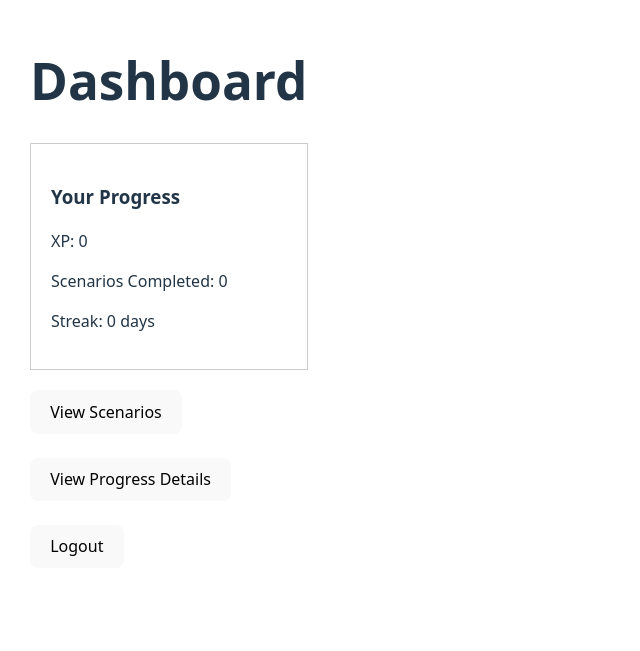
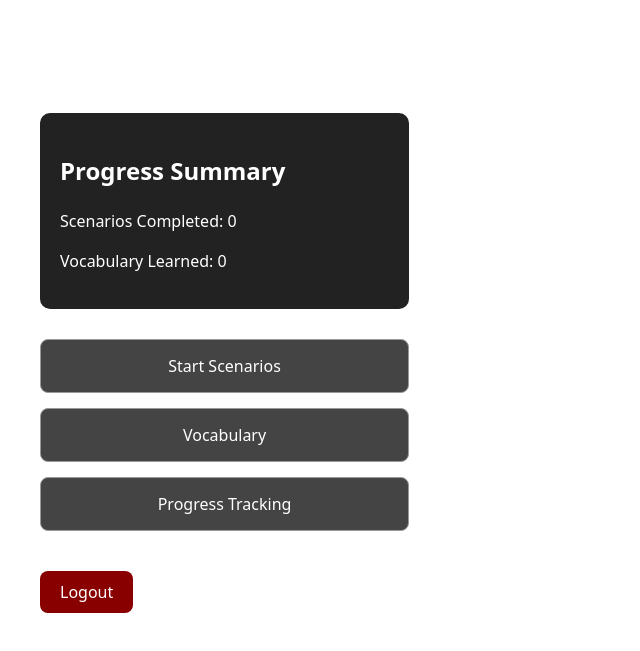
Before and after one commit to JoshMcGlynn/NihonGO, a React (Vite) app: page /dashboard in a window 1280 px wide. Shown: the part 107-758 px from the top of the page, without its empty margins (0-640 px from the left). Built offline with nearby package versions, Linux system fonts and the light colour scheme; no server answers; sample sign-in values are in the browser's storage.

Commit message:
Added proper dashboard features, example Scenario page, and Scenario difficulty selection page. Fixed React Routing across entire application

```diff
--- a/package.json
+++ b/package.json
@@ -12,7 +12,8 @@
   "dependencies": {
     "firebase": "^12.6.0",
     "react": "^18.3.1",
-    "react-dom": "^18.3.1"
+    "react-dom": "^18.3.1",
+    "react-router-dom": "^7.10.1"
   },
   "devDependencies": {
     "@eslint/js": "^9.39.1",
--- a/src/App.jsx
+++ b/src/App.jsx
@@ -5,6 +5,7 @@ import Login from "./pages/Login";
 import Dashboard from "./pages/Dashboard";
 import Scenarios from "./pages/Scenario";
 import Progress from "./pages/progress";
+import ScenarioStart from "./pages/ScenarioStart";
 
 import ProtectedRoute from "./components/ProtectedRoute";
 
@@ -44,6 +45,15 @@ export default function App() {
           }
         />
 
+        <Route
+          path = "/scenario/:id"
+          element={
+            <ProtectedRoute>
+              <ScenarioStart />
+            </ProtectedRoute>
+          }
+        />
+
       </Routes>
     </Router>
   );
--- a/src/pages/Dashboard.jsx
+++ b/src/pages/Dashboard.jsx
@@ -1,44 +1,92 @@
 import React from "react";
+import { useNavigate } from "react-router-dom";
 import { auth } from "../firebaseConfig";
 import { signOut } from "firebase/auth";
-import { useNavigate } from "react-router-dom";
 
 export default function Dashboard() {
   const navigate = useNavigate();
+  const user = auth.currentUser;
 
-  function logout() {
+  function handleLogout() {
     signOut(auth);
     navigate("/");
   }
 
   return (
-    <div style={{ padding: 30 }}>
-      <h1>Dashboard</h1>
+    <div style={styles.container}>
+      <h1 style={styles.title}>NihonGO Dashboard</h1>
+      <h3 style={styles.subtitle}>Welcome, {user?.email}</h3>
 
-      {/* USER STATS SECTION */}
-      <div style={{ border: "1px solid #ccc", padding: 20, marginBottom: 20 }}>
-        <h3>Your Progress</h3>
-        <p>XP: 0</p>
+      {/* SECTION: PROGRESS SUMMARY */}
+      <div style={styles.card}>
+        <h2>Progress Summary</h2>
         <p>Scenarios Completed: 0</p>
-        <p>Streak: 0 days</p>
+        <p>Vocabulary Learned: 0</p>
       </div>
 
-      {/* MENU SECTION */}
-      <div>
-        <button onClick={() => navigate("/scenarios")}>
-          View Scenarios
+      {/* SECTION: NAVIGATION BUTTONS */}
+      <div style={styles.buttonContainer}>
+        <button style={styles.button} onClick={() => navigate("/scenarios")}>
+          Start Scenarios
         </button>
 
-        <br /><br />
-
-        <button onClick={() => navigate("/progress")}>
-          View Progress Details
+        <button style={styles.button} onClick={() => alert("Coming soon!")}>
+          Vocabulary
         </button>
 
-        <br /><br />
+        <button style={styles.button} onClick={() => alert("Coming soon!")}>
+          Progress Tracking
+        </button>
+      </div>
 
-        <button onClick={logout}>Logout</button>
-      </div>
+      <button style={styles.logoutButton} onClick={handleLogout}>
+        Logout
+      </button>
     </div>
   );
 }
+
+const styles = {
+  container: {
+    padding: "40px",
+    maxWidth: "600px",
+    margin: "auto",
+    color: "white",
+  },
+  title: {
+    fontSize: "36px",
+    marginBottom: "10px",
+  },
+  subtitle: {
+    marginBottom: "30px",
+  },
+  card: {
+    background: "#222",
+    padding: "20px",
+    marginBottom: "30px",
+    borderRadius: "10px",
+  },
+  buttonContainer: {
+    display: "flex",
+    flexDirection: "column",
+    gap: "15px",
+  },
+  button: {
+    padding: "15px",
+    fontSize: "16px",
+    background: "#444",
+    border: "1px solid #999",
+    borderRadius: "8px",
+    cursor: "pointer",
+    color: "white",
+  },
+  logoutButton: {
+    marginTop: "40px",
+    padding: "10px 20px",
+    background: "#880000",
+    color: "white",
+    border: "none",
+    borderRadius: "8px",
+    cursor: "pointer",
+  },
+};
--- a/src/pages/Scenario.jsx
+++ b/src/pages/Scenario.jsx
@@ -1,8 +1,85 @@
-export default function Scenarios() {
+import React from "react";
+import { useNavigate } from "react-router-dom";
+
+// Temporary static scenarios (will move to Firestore later)
+const SCENARIOS = [
+  {
+    id: "restaurant_basic",
+    title: "Ordering Food at a Restaurant",
+    description: "Learn how to order food politely and interact with staff.",
+    difficulty: 1, // beginner
+    tags: ["polite", "daily"],
+  },
+  {
+    id: "train_directions",
+    title: "Asking for Train Directions",
+    description: "Practice asking for help navigating train lines.",
+    difficulty: 2, // intermediate
+    tags: ["polite", "travel"],
+  },
+  {
+    id: "cityhall_procedure",
+    title: "City Hall Procedures",
+    description: "A more formal scenario involving residency paperwork.",
+    difficulty: 3, // advanced
+    tags: ["keigo", "formal"],
+  },
+];
+
+export default function ScenarioList() {
+  const navigate = useNavigate();
+
+  function handleSelectScenario(id) {
+    navigate(`/scenario/${id}`);
+  }
+
+  function renderDifficultyStars(level) {
+    return "⭐".repeat(level) + "☆".repeat(3 - level);
+  }
+
   return (
     <div style={{ padding: 30 }}>
-      <h1>Scenarios</h1>
-      <p>Scenario list will be displayed here.</p>
+      <h1>Available Scenarios</h1>
+      <p>Select a scenario to begin practicing Japanese in real-life contexts.</p>
+
+      <div style={{ marginTop: 20 }}>
+        {SCENARIOS.map((sc) => (
+          <div
+            key={sc.id}
+            style={{
+              padding: 20,
+              marginBottom: 15,
+              background: "#222",
+              borderRadius: 8,
+              cursor: "pointer",
+            }}
+            onClick={() => handleSelectScenario(sc.id)}
+          >
+            <h2>{sc.title}</h2>
+            <p>{sc.description}</p>
+            <p>
+              Difficulty: <strong>{renderDifficultyStars(sc.difficulty)}</strong>
+            </p>
+            <p>
+              {sc.tags.map((tag) => (
+                <span
+                  key={tag}
+                  style={{
+                    display: "inline-block",
+                    marginRight: 8,
+                    padding: "4px 8px",
+                    background: "#444",
+                    borderRadius: 6,
+                    fontSize: 12,
+                  }}
+                >
+                  {tag}
+                </span>
+              ))}
+            </p>
+          </div>
+        ))}
+      </div>
     </div>
   );
 }
--- /dev/null
+++ b/src/pages/ScenarioStart.jsx
@@ -0,0 +1,97 @@
+import React from "react";
+import { useParams, useNavigate } from "react-router-dom";
+
+const SCENARIOS = [
+  {
+    id: "restaurant_basic",
+    title: "Ordering Food at a Restaurant",
+    description: "Learn how to order food politely and interact with staff.",
+  },
+  {
+    id: "train_directions",
+    title: "Asking for Train Directions",
+    description: "Practice asking for help navigating Japanese train systems.",
+  },
+  {
+    id: "cityhall_procedure",
+    title: "City Hall Procedures",
+    description: "A more formal scenario involving residency paperwork.",
+  },
+];
+
+export default function ScenarioStart() {
+  const { id } = useParams();
+  const navigate = useNavigate();
+
+  const scenario = SCENARIOS.find((s) => s.id === id);
+
+  if (!scenario) {
+    return <div style={{ padding: 30 }}>Scenario not found.</div>;
+  }
+
+  function startScenario(difficulty) {
+    navigate(`/scenario/${id}/run?difficulty=${difficulty}`);
+  }
+
+  return (
+    <div style={styles.container}>
+      <h1>{scenario.title}</h1>
+      <p>{scenario.description}</p>
+
+      <h2>Select Difficulty</h2>
+
+      <div style={styles.cardContainer}>
+        {/* EASY */}
+        <div style={styles.card} onClick={() => startScenario("easy")}>
+          <h3>Easy</h3>
+          <p>• Kanji + Kana • Romaji  • Translations</p>
+        </div>
+
+        {/* MEDIUM */}
+        <div style={styles.card} onClick={() => startScenario("medium")}>
+          <h3>Medium</h3>
+          <p>• Kana + Kanji  • Romaji  • No Translations</p>
+        </div>
+
+        {/* HARD */}
+        <div style={styles.card} onClick={() => startScenario("hard")}>
+          <h3>Hard</h3>
+          <p>• Kanji and Kana only  • No Romaji  • No Translations</p>
+        </div>
+      </div>
+
+      <button style={styles.backButton} onClick={() => navigate("/scenarios")}>
+        Back to Scenarios
+      </button>
+    </div>
+  );
+}
+
+const styles = {
+  container: {
+    padding: 30,
+    color: "white",
+  },
+  cardContainer: {
+    display: "flex",
+    flexDirection: "column",
+    gap: 20,
+    marginTop: 20,
+  },
+  card: {
+    background: "#222",
+    padding: 20,
+    borderRadius: 10,
+    cursor: "pointer",
+    border: "1px solid #444",
+  },
+  backButton: {
+    marginTop: 30,
+    padding: "10px 20px",
+    background: "#444",
+    color: "white",
+    borderRadius: 8,
+    border: "none",
+    cursor: "pointer",
+  },
+};
```
Also changed, not shown: 1 other file (tests, documents, lock files or other folders).
